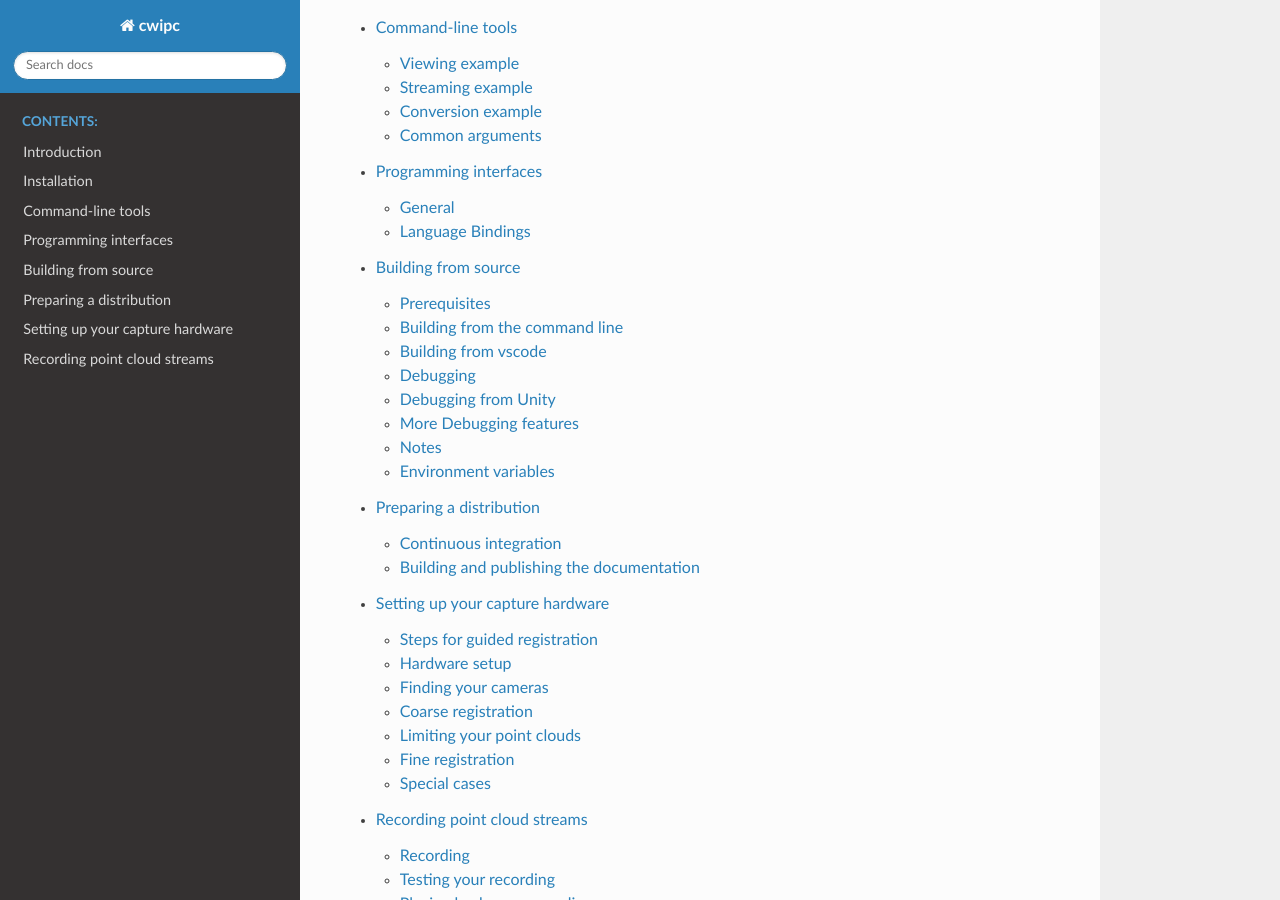
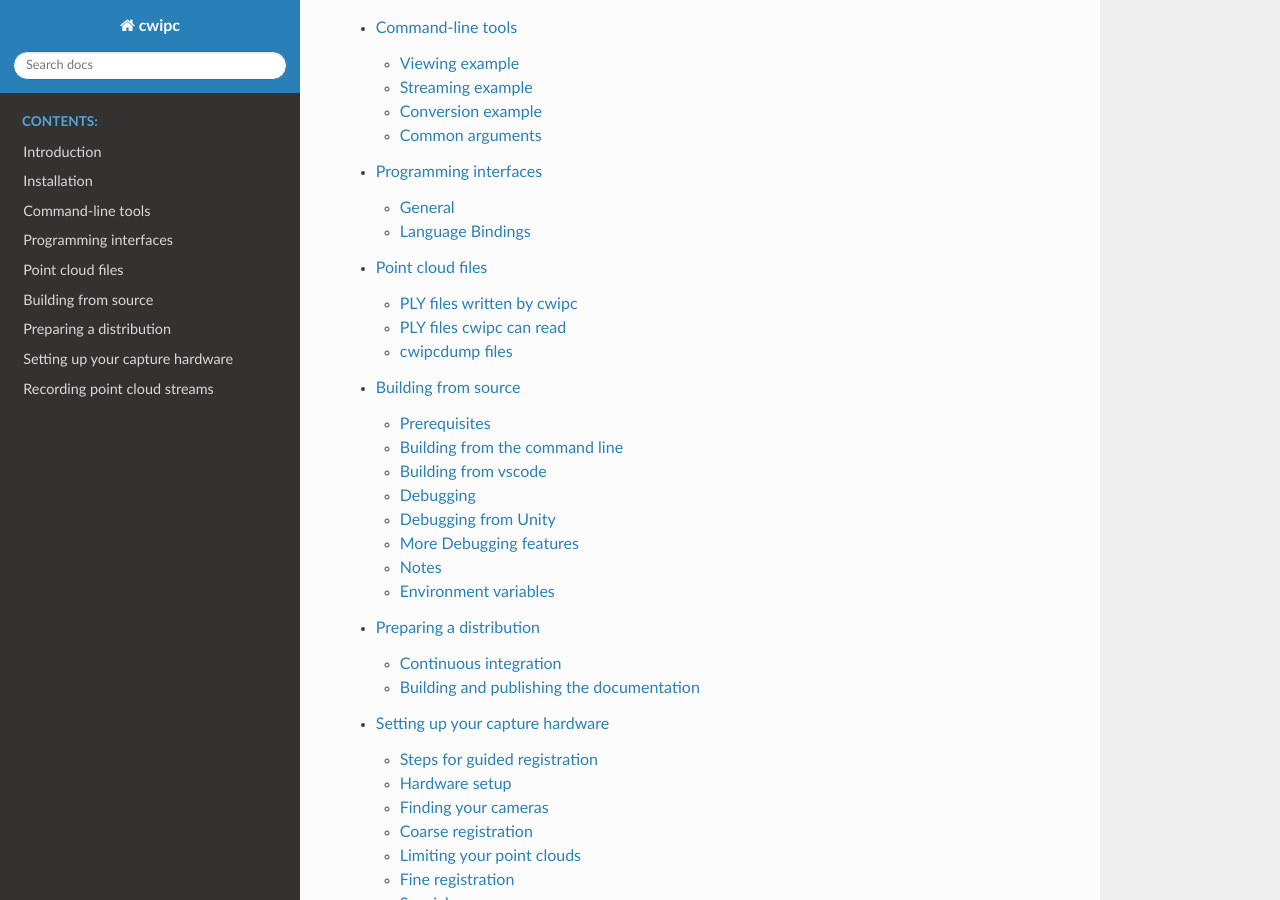
Before and after one commit to cwi-dis/cwipc, a Sphinx documentation site: the page built from docs/index.rst, in a window 1280 px wide and 900 px high, scrolled down 552 px. Built offline with Sphinx 7.4.7 and the Read the Docs theme 3.1.0, drawn with Linux system fonts in a browser that asks for light colours; pages that are not in the unit, such as notebooks, are missing from menus; part of the change alters nothing that is shown.

Commit message:
Document the PLY format cwipc reads and writes (#362)
New docs page "Point cloud files" (docs/file-formats.rst): the PLY
layout cwipc_write/cwipc_write_ext produce (tile, cwipc_metadata,
16-byte header padding), what cwipc_read accepts and warns about, the
timestamp rule, compatibility with older cwipc and other tools, the
fast path, and a short note on cwipcdump. The doc comments of
cwipc_read, cwipc_write and cwipc_write_ext in api.h now say the same
in brief (and no longer say "frite").

Co-Authored-By: Claude Opus 5.5 <noreply@anthropic.com>

```diff
--- /dev/null
+++ b/docs/file-formats.rst
@@ -0,0 +1,84 @@
+Point cloud files
+=================
+
+``cwipc`` reads and writes single point clouds as PLY files (:cpp:func:`cwipc_read`,
+:cpp:func:`cwipc_write`, :cpp:func:`cwipc_write_ext`), and also has its own
+``.cwipcdump`` format. Since version 8.3.0 the PLY reading and writing is cwipc's own code
+rather than PCL's; the decisions behind it are recorded in
+`cwipc#66 <https://github.com/cwi-dis/cwipc/issues/66>`_.
+
+PLY files written by cwipc
+--------------------------
+
+:cpp:func:`cwipc_write` writes ASCII PLY; :cpp:func:`cwipc_write_ext` with
+``CWIPC_FLAG_BINARY`` writes binary (little-endian) PLY. Both use this header::
+
+    ply
+    format ascii 1.0                     (or: format binary_little_endian 1.0)
+    comment written by cwipc
+    element vertex 378871
+    property float x
+    property float y
+    property float z
+    property uchar red
+    property uchar green
+    property uchar blue
+    property uchar tile
+    element cwipc_metadata 1
+    property double timestamp
+    property float cellsize
+    end_header
+
+* The vertex properties are in the order of ``struct cwipc_point``. The fourth byte is the
+  tile number (which can also be read as a mask of contributing cameras).
+* ``cwipc_metadata`` holds the point cloud's timestamp, **in seconds** (cwipc's own
+  timestamps are milliseconds; as a ``double`` they convert back exactly), and its cellsize.
+  Other tools ignore this element.
+* In binary files the header is padded to a multiple of 16 bytes with a
+  ``comment padding xxx...`` line, so the vertex data that follows has exactly the
+  ``struct cwipc_point`` layout (16 bytes per point) and starts at an aligned offset.
+* ASCII files always have LF line endings, and numbers are written in the shortest form
+  that reads back to exactly the same value, independent of the locale.
+
+Open3D, MeshLab and CloudCompare read these files, with their colours. They don't use the
+``tile`` property.
+
+**Compatibility:** cwipc before 8.3.0 wrote the fourth byte as ``alpha``, which made
+MeshLab show washed-out colours. cwipc before 8.3.0 reads files written by 8.3.0 and
+later with all tile numbers 0.
+
+PLY files cwipc can read
+------------------------
+
+:cpp:func:`cwipc_read` reads PLY files that cwipc writes, and plain point cloud PLY files
+from other tools:
+
+* ASCII (LF or CRLF line endings) or binary, in either byte order.
+* A ``vertex`` element with ``x``, ``y`` and ``z``, of any numeric type. Without them the
+  file is refused.
+* Optionally ``red``, ``green`` and ``blue`` of type ``uchar``, and the fourth byte as a
+  ``uchar`` property ``tile``, or ``alpha`` (files written by cwipc before 8.3.0).
+* Everything else is skipped: other properties (such as normals) and other elements
+  (such as ``face``, or the ``camera`` element PCL used to write).
+* Colours that cwipc can't use give a warning (through the log callback registered from
+  Python or C#, or on stderr; not as an error) and black points: ``red``/``green``/``blue`` of a type other than
+  ``uchar``, and Gaussian splat colours (``f_dc_0`` and further). Other naming conventions
+  for colours, such as ``diffuse_red`` or ``r``/``g``/``b``, are not recognised: such
+  files read as having no colours.
+* From ``cwipc_metadata``: the cellsize, and the timestamp if the ``timestamp`` argument
+  of :cpp:func:`cwipc_read` is 0. A non-zero ``timestamp`` argument always wins.
+
+Binary little-endian files whose vertex element has exactly the ``struct cwipc_point``
+layout (which includes all binary files cwipc writes, and those written by cwipc before
+8.3.0) are read through a fast path, without parsing individual values: about ten times
+faster than other binary PLY files.
+
+cwipcdump files
+---------------
+
+A ``.cwipcdump`` file (:cpp:func:`cwipc_read_debugdump`, :cpp:func:`cwipc_write_debugdump`)
+is a 32-byte header (``struct cwipc_cwipcdump_header``: magic, timestamp, cellsize, data
+size) followed by the points in ``struct cwipc_point`` layout. It is fast but not readable
+by other tools. Binary PLY files written by cwipc 8.3.0 and later carry the same
+information; replacing cwipcdump by them is discussed in
+`cwipc#338 <https://github.com/cwi-dis/cwipc/issues/338>`_.
--- a/docs/index.rst
+++ b/docs/index.rst
@@ -16,6 +16,7 @@ The github project page is at <https://github.com/cwi-dis/cwipc>.
    installation
    cli-tools
    api-overview
+   file-formats
    build-from-source
    distribution
    registration
```
Also changed, not shown: 1 other file.
